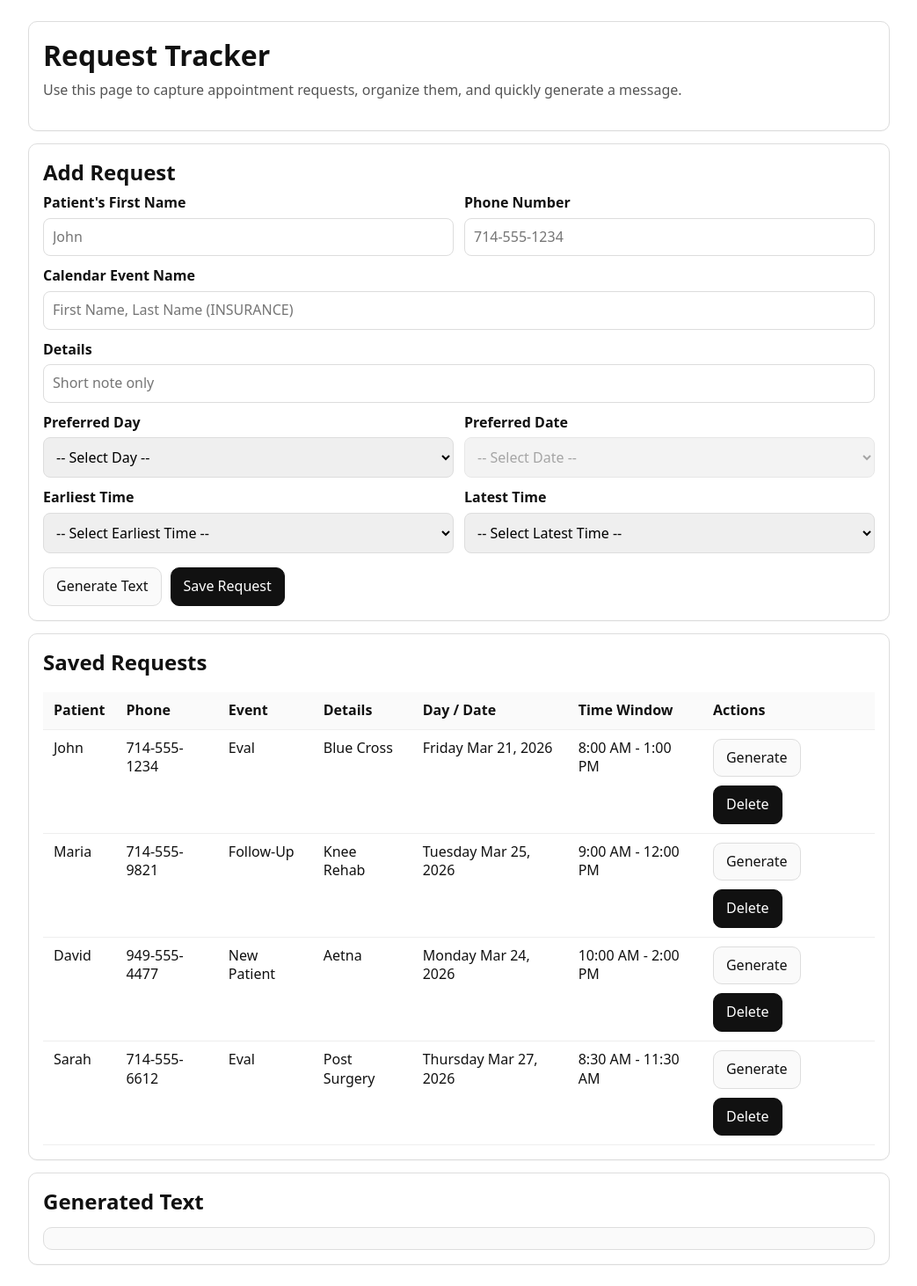
After one commit to Jonathant4242/mobilitypt-template-server, a Django app: page /request/ in a window 1280 px wide. The commit adds this page. Shown: the whole page at 88% size, without its empty margins (118-1161 px from the left). Run offline with Django 5.2, Linux system fonts and the light colour scheme.

Commit message:
Sprint 3: Java Request Processing Module + Django Integration
This update introduces a Java module that processes appointment requests created through the Django web interface. A shared file (requests.txt) allows the Django app and Java module to communicate.

The Django request page captures patient availability requests and saves them to requests.txt. The Java program reads this file to display saved requests, generate patient outreach text messages, and delete outdated requests through a command-line menu.

Key features in this sprint include the addition of a Java request processing module (java-module/), file-based request storage using requests.txt, and functionality to view, generate messages for, and delete saved requests. The update also integrates the Java module with the existing message templates stored in templates.txt and adds an updated Django request page that allows users to save request data and generate outreach messages.

The Java module demonstrates required course concepts including conditionals, loops, functions, classes, and use of the Java Collection Framework (ArrayList). File read and write operations provide persistent request storage, completing the stretch challenge.

This sprint completes the integration between the Django UI and the Java processing layer, enabling staff to quickly generate patient outreach messages based on upcoming appointment availability.

```diff
--- /dev/null
+++ b/django/templates_app/static/request.js
@@ -0,0 +1,122 @@
+// request.js
+// I use this file to handle the scheduling dropdowns on the request page.
+// The workflow is simple: the user must pick a day first. Once a day is
+// selected, the Date dropdown becomes active and shows the next 12 dates
+// for that weekday only. Time dropdowns are still populated on page load.
+
+(function () {
+  "use strict";
+
+  const daySelect = document.getElementById("preferred_day");
+  const dateSelect = document.getElementById("preferred_date");
+  const earliestTimeSelect = document.getElementById("earliest_time");
+  const latestTimeSelect = document.getElementById("latest_time");
+
+  if (!daySelect || !dateSelect || !earliestTimeSelect || !latestTimeSelect) return;
+  if (!window.TemplateUX) return;
+
+  const WEEKDAYS = [
+    "Sunday",
+    "Monday",
+    "Tuesday",
+    "Wednesday",
+    "Thursday",
+    "Friday",
+    "Saturday",
+  ];
+
+  function normalizeWeekday(value) {
+    const raw = (value || "").trim().toLowerCase();
+    if (!raw) return "";
+    return WEEKDAYS.find((day) => day.toLowerCase() === raw) || "";
+  }
+
+  function clearAndAddDefault(selectEl, label) {
+    selectEl.innerHTML = "";
+    const option = document.createElement("option");
+    option.value = "";
+    option.textContent = label;
+    selectEl.appendChild(option);
+  }
+
+  function setDateDisabledState(isDisabled) {
+    dateSelect.disabled = isDisabled;
+  }
+
+  function fillDateOptions(values) {
+    clearAndAddDefault(dateSelect, "-- Select Date --");
+
+    values.forEach(function (value) {
+      const option = document.createElement("option");
+      option.value = value;
+      option.textContent = value;
+      dateSelect.appendChild(option);
+    });
+  }
+
+  function resetDateOptions() {
+    clearAndAddDefault(dateSelect, "-- Select Date --");
+    setDateDisabledState(true);
+  }
+
+  function getNextDatesForWeekday(weekday, count) {
+    const canonical = normalizeWeekday(weekday);
+    if (!canonical) return [];
+
+    const targetIndex = WEEKDAYS.indexOf(canonical);
+    const today = new Date();
+    today.setHours(0, 0, 0, 0);
+
+    const results = [];
+    const cursor = new Date(today);
+
+    while (results.length < count) {
+      if (cursor.getDay() === targetIndex) {
+        results.push(window.TemplateUX.formatDateValue(cursor));
+      }
+      cursor.setDate(cursor.getDate() + 1);
+    }
+
+    return results;
+  }
+
+  function fillTimeSelect(selectEl, label) {
+    clearAndAddDefault(selectEl, label);
+
+    for (let mins = 8 * 60; mins <= 18 * 60; mins += 30) {
+      const option = document.createElement("option");
+      option.value = window.TemplateUX.minutesToTimeLabel
+        ? window.TemplateUX.minutesToTimeLabel(mins)
+        : buildTimeLabelFallback(mins);
+      option.textContent = option.value;
+      selectEl.appendChild(option);
+    }
+  }
+
+  function buildTimeLabelFallback(totalMinutes) {
+    const h24 = Math.floor(totalMinutes / 60);
+    const m = totalMinutes % 60;
+    const isPM = h24 >= 12;
+    const h12raw = h24 % 12;
+    const h12 = h12raw === 0 ? 12 : h12raw;
+    return `${h12}:${String(m).padStart(2, "0")} ${isPM ? "PM" : "AM"}`;
+  }
+
+  function syncDatesFromDay() {
+    const selectedDay = normalizeWeekday(daySelect.value);
+
+    if (!selectedDay) {
+      resetDateOptions();
+      return;
+    }
+
+    fillDateOptions(getNextDatesForWeekday(selectedDay, 12));
+    setDateDisabledState(false);
+  }
+
+  resetDateOptions();
+  fillTimeSelect(earliestTimeSelect, "-- Select Earliest Time --");
+  fillTimeSelect(latestTimeSelect, "-- Select Latest Time --");
+
+  daySelect.addEventListener("change", syncDatesFromDay);
+})();
--- a/django/templates_app/static/styles.css
+++ b/django/templates_app/static/styles.css
@@ -186,3 +186,62 @@ hr {
     grid-template-columns: 1fr;
   }
 }
+
+/* Request tracker page */
+.request-grid {
+  display: grid;
+  grid-template-columns: 1fr 1fr;
+  gap: var(--space-4);
+}
+
+.request-grid-full {
+  grid-column: 1 / -1;
+}
+
+.button-row {
+  display: flex;
+  gap: var(--space-3);
+  flex-wrap: wrap;
+}
+
+.request-actions {
+  margin-top: var(--space-6);
+}
+
+.button-secondary {
+  background: var(--surface);
+  color: var(--text);
+  border-color: var(--border);
+}
+
+.table-wrap {
+  overflow-x: auto;
+}
+
+.request-table {
+  width: 100%;
+  border-collapse: collapse;
+  margin-top: var(--space-3);
+}
+
+.request-table th,
+.request-table td {
+  text-align: left;
+  padding: var(--space-3) var(--space-4);
+  border-bottom: 1px solid var(--divider);
+  vertical-align: top;
+}
+
+.request-table th {
+  background: var(--surface);
+}
+
+.empty-state {
+  margin: 0;
+}
+
+@media (max-width: 720px) {
+  .request-grid {
+    grid-template-columns: 1fr;
+  }
+}
--- /dev/null
+++ b/django/templates_app/templates/request.html
@@ -0,0 +1,146 @@
+{% load static %}
+<!DOCTYPE html>
+<html lang="en">
+<head>
+  <meta charset="UTF-8">
+  <meta name="viewport" content="width=device-width, initial-scale=1.0">
+  <title>Request Tracker</title>
+  <link rel="stylesheet" href="{% static 'styles.css' %}">
+</head>
+<body>
+  <div class="container">
+    <div class="card">
+      <h1>Request Tracker</h1>
+      <p class="muted">Use this page to capture appointment requests, organize them, and quickly generate a message.</p>
+    </div>
+
+    <div class="card">
+      <h2 class="template-title">Add Request</h2>
+      <form method="POST">
+        {% csrf_token %}
+
+        <div class="request-grid">
+          <div>
+            <label for="first_name">Patient's First Name</label>
+            <input id="first_name" type="text" name="first_name" placeholder="John" required>
+          </div>
+
+          <div>
+            <label for="phone">Phone Number</label>
+            <input id="phone" type="text" name="phone" placeholder="714-555-1234">
+          </div>
+
+          <div class="request-grid-full">
+            <label for="event_name">Calendar Event Name</label>
+            <input id="event_name" type="text" name="event_name" placeholder="First Name, Last Name (INSURANCE)">
+          </div>
+
+          <div class="request-grid-full">
+            <label for="details">Details</label>
+            <input id="details" type="text" name="details" placeholder="Short note only" maxlength="50">
+          </div>
+
+          <div>
+            <label for="preferred_day">Preferred Day</label>
+            <select id="preferred_day" name="preferred_day">
+              <option value="">-- Select Day --</option>
+              <option value="Sunday">Sunday</option>
+              <option value="Monday">Monday</option>
+              <option value="Tuesday">Tuesday</option>
+              <option value="Wednesday">Wednesday</option>
+              <option value="Thursday">Thursday</option>
+              <option value="Friday">Friday</option>
+              <option value="Saturday">Saturday</option>
+            </select>
+          </div>
+
+          <div>
+            <label for="preferred_date">Preferred Date</label>
+            <select id="preferred_date" name="preferred_date" disabled>
+              <option value="">-- Select Date --</option>
+            </select>
+          </div>
+
+          <div>
+            <label for="earliest_time">Earliest Time</label>
+            <select id="earliest_time" name="earliest_time">
+              <option value="">-- Select Earliest Time --</option>
+            </select>
+          </div>
+
+          <div>
+            <label for="latest_time">Latest Time</label>
+            <select id="latest_time" name="latest_time">
+              <option value="">-- Select Latest Time --</option>
+            </select>
+          </div>
+        </div>
+
+        <div class="button-row request-actions">
+          <button type="submit" name="action" value="generate_text" class="button-secondary">Generate Text</button>
+          <button type="submit" name="action" value="save">Save Request</button>
+        </div>
+      </form>
+    </div>
+
+    <div class="card">
+      <h2 class="template-title">Saved Requests</h2>
+
+      {% if requests %}
+        <div class="table-wrap">
+          <table class="request-table">
+            <thead>
+              <tr>
+                <th>Patient</th>
+                <th>Phone</th>
+                <th>Event</th>
+                <th>Details</th>
+                <th>Day / Date</th>
+                <th>Time Window</th>
+                <th>Actions</th>
+              </tr>
+            </thead>
+            <tbody>
+              {% for r in requests %}
+                <tr>
+                  <td>{{ r.first_name }}</td>
+                  <td>{{ r.phone }}</td>
+                  <td>{{ r.event_name }}</td>
+                  <td>{{ r.details }}</td>
+                  <td>{{ r.preferred_day }} {{ r.preferred_date }}</td>
+                  <td>{{ r.earliest_time }} - {{ r.latest_time }}</td>
+                  <td>
+                    <div class="button-row">
+                      <form method="POST" style="display:inline;">
+                        {% csrf_token %}
+                        <input type="hidden" name="row_index" value="{{ forloop.counter0 }}">
+                        <button type="submit" name="action" value="generate_from_saved" class="button-secondary">Generate</button>
+                      </form>
+
+                      <form method="POST" style="display:inline;">
+                        {% csrf_token %}
+                        <input type="hidden" name="row_index" value="{{ forloop.counter0 }}">
+                        <button type="submit" name="action" value="delete_request">Delete</button>
+                      </form>
+                    </div>
+                  </td>
+                </tr>
+              {% endfor %}
+            </tbody>
+          </table>
+        </div>
+      {% else %}
+        <p class="muted empty-state">No requests saved yet.</p>
+      {% endif %}
+    </div>
+
+    <div class="card">
+      <h2 class="template-title">Generated Text</h2>
+      <pre>{{ generated_text }}</pre>
+    </div>
+  </div>
+
+  <script defer src="{% static 'ux-lib.js' %}"></script>
+  <script defer src="{% static 'request.js' %}"></script>
+</body>
+</html>
--- a/django/templates_app/urls.py
+++ b/django/templates_app/urls.py
@@ -3,4 +3,5 @@ from . import views
 
 urlpatterns = [
     path("", views.home, name="home"),
+    path("request/", views.request_view, name="request"),
 ]
--- a/django/templates_app/views.py
+++ b/django/templates_app/views.py
@@ -2,11 +2,10 @@ from __future__ import annotations
 
 from dataclasses import dataclass
 from pathlib import Path
+import re
+from typing import Optional
 
 from django.shortcuts import render
-
-import re
-from typing import Optional
 
 
 @dataclass(frozen=True)
@@ -17,8 +16,7 @@ class TemplateBlock:
 
 def _repo_root() -> Path:
     # This file lives at: <repo>/django/templates_app/views.py
-    # Going up two parents returns the repo root:
-    #   <repo>/django/templates_app/views.py -> parents[2] == <repo>
+    # Going up two parents returns the repo root.
     return Path(__file__).resolve().parents[2]
 
 
@@ -26,33 +24,13 @@ def _templates_txt_path() -> Path:
     return _repo_root() / "templates.txt"
 
 
+def _requests_txt_path() -> Path:
+    return _repo_root() / "requests.txt"
+
+
 def _parse_templates_txt(text: str) -> list[TemplateBlock]:
-    """Parse `templates.txt` into a list of TemplateBlock objects.
-
-    File format
-    -----------
-    Each template is a "block" separated by a line containing `---`.
-
-    The first non-empty line of a block must be the header:
-        {Button} = Title
-
-    All following lines in the block become the body.
-
-    Example
-    -------
-        {Button} = New Patient
-        Hi, this is Mobility Physical Therapy...
-        ---
-
-    Notes
-    -----
-    - Blocks that do not start with `{Button}` are ignored.
-    - The title can be written as `{Button} = Title` or `{Button}=Title`.
-    """
-
-    # Split into candidate blocks using the `---` delimiter.
+    """Parse templates.txt into TemplateBlock objects."""
     raw_blocks = text.split("---")
-
     blocks: list[TemplateBlock] = []
 
     for raw in raw_blocks:
@@ -62,7 +40,6 @@ def _parse_templates_txt(text: str) -> list[TemplateBlock]:
 
         lines = [ln.rstrip("\n") for ln in chunk.splitlines()]
 
-        # Remove leading/trailing empty lines to normalize parsing.
         while lines and not lines[0].strip():
             lines.pop(0)
         while lines and not lines[-1].strip():
@@ -75,10 +52,10 @@ def _parse_templates_txt(text: str) -> list[TemplateBlock]:
         if not header.startswith("{Button}"):
             continue
 
-        # Parse title: allow formats like "{Button} = Title" or "{Button}=Title"
         remainder = header.replace("{Button}", "", 1).strip()
         if remainder.startswith("="):
             remainder = remainder[1:].strip()
+
         title = remainder
         if not title:
             continue
@@ -100,21 +77,15 @@ def load_template_blocks() -> list[TemplateBlock]:
 
 # --- Helper constants and functions for placeholder validation ---
 _DAY_RE = re.compile(r"^[A-Za-z][A-Za-z\s-]*$")
-
-# Accept either MM/DD/YYYY (or M/D/YYYY) OR a human readable month format like "Feb 22, 2026".
 _DATE_NUMERIC_RE = re.compile(r"^(0?[1-9]|1[0-2])/(0?[1-9]|[12]\d|3[01])/\d{4}$")
 _DATE_TEXT_RE = re.compile(
     r"^(Jan|January|Feb|February|Mar|March|Apr|April|May|Jun|June|Jul|July|Aug|August|Sep|Sept|September|Oct|October|Nov|November|Dec|December)\s+([12]\d|3[01]|0?[1-9])(?:,\s*\d{4})?$",
     re.IGNORECASE,
 )
-
-# Accept "3:30 PM", "03:30pm", or 24-hour "15:30".
 _TIME_RE = re.compile(r"^(?:([01]?\d|2[0-3]):[0-5]\d)(?:\s*([AaPp][Mm]))?$")
 
 
 def _needs_placeholders(body: str) -> set[str]:
-    """Return the set of placeholder keys required by the template body."""
-
     required: set[str] = set()
     upper = body.upper()
     if "{DAY}" in upper:
@@ -127,58 +98,24 @@ def _needs_placeholders(body: str) -> set[str]:
 
 
 def _validate_day(value: str) -> Optional[str]:
-    """Validate DAY input.
-
-    Returns an error string if invalid; otherwise None.
-    """
-
     if not _DAY_RE.fullmatch(value):
         return "DAY must be letters only (spaces and hyphens allowed)."
     return None
 
 
 def _validate_date(value: str) -> Optional[str]:
-    """Validate DATE input.
-
-    Accepted formats:
-      - MM/DD/YYYY (e.g., 02/22/2026)
-      - Month Day[, Year] (e.g., Feb 22, 2026)
-
-    Returns an error string if invalid; otherwise None.
-    """
-
     if _DATE_NUMERIC_RE.fullmatch(value) or _DATE_TEXT_RE.fullmatch(value):
         return None
     return "DATE must look like 02/22/2026 or Feb 22, 2026."
 
 
 def _validate_time(value: str) -> Optional[str]:
-    """Validate TIME input.
-
-    Accepted formats:
-      - 3:30 PM
-      - 15:30
-
-    Returns an error string if invalid; otherwise None.
-    """
-
     if not _TIME_RE.fullmatch(value):
         return "TIME must look like 3:30 PM or 15:30."
     return None
 
 
 def _apply_placeholders(template: str, *, day: str, date: str, time: str) -> str:
-    """Replace supported placeholders in a template body.
-
-    `str.format()` is intentionally not used here because any unexpected `{...}`
-    token in the message would raise `KeyError`. This helper performs plain
-    string replacement for the placeholders listed below.
-
-    Supported placeholders:
-      - {DAY}, {DATE}, {TIME}
-      - {day}, {date}, {time}
-    """
-
     replacements = {
         "{DAY}": day,
         "{DATE}": date,
@@ -195,15 +132,9 @@ def _apply_placeholders(template: str, *, day: str, date: str, time: str) -> str
 
 
 def home(request):
-    """Render the template generator page.
-
-    GET: Show the template picker + input form.
-    POST: Validate input, apply placeholders, and display the generated message.
-    """
-
+    """Render the template generator page."""
     blocks = load_template_blocks()
 
-    # Defaults for initial page load and to preserve form state.
     selected_title = ""
     generated_message = ""
     error = ""
@@ -226,7 +157,6 @@ def home(request):
             else:
                 required_fields = _needs_placeholders(chosen.body)
 
-                # Required-field checks (only require what the template uses).
                 if "day" in required_fields and not day:
                     error = "DAY is required for this template."
                 elif "date" in required_fields and not date:
@@ -234,7 +164,6 @@ def home(request):
                 elif "time" in required_fields and not time:
                     error = "TIME is required for this template."
                 else:
-                    # Format checks (only validate what was provided / required).
                     if day and (msg := _validate_day(day)):
                         error = msg
                     elif date and (msg := _validate_date(date)):
@@ -257,3 +186,120 @@ def home(request):
             "time": time,
         },
     )
+
+
+# -----------------------------
+# Request tracker view helpers
+# -----------------------------
+
+def _load_requests() -> list[dict[str, str]]:
+    requests_file = _requests_txt_path()
+    stored_requests: list[dict[str, str]] = []
+
+    if not requests_file.exists():
+        return stored_requests
+
+    with requests_file.open("r", encoding="utf-8") as f:
+        for line in f:
+            parts = line.rstrip("\n").split("|")
+            if len(parts) != 8:
+                continue
+
+            stored_requests.append(
+                {
+                    "first_name": parts[0],
+                    "phone": parts[1],
+                    "event_name": parts[2],
+                    "details": parts[3],
+                    "preferred_day": parts[4],
+                    "preferred_date": parts[5],
+                    "earliest_time": parts[6],
+                    "latest_time": parts[7],
+                }
+            )
+
+    return stored_requests
+
+
+def _save_requests(requests: list[dict[str, str]]) -> None:
+    requests_file = _requests_txt_path()
+    with requests_file.open("w", encoding="utf-8") as f:
+        for r in requests:
+            line = "|".join(
+                [
+                    r.get("first_name", ""),
+                    r.get("phone", ""),
+                    r.get("event_name", ""),
+                    r.get("details", "")[:50],
+                    r.get("preferred_day", ""),
+                    r.get("preferred_date", ""),
+                    r.get("earliest_time", ""),
+                    r.get("latest_time", ""),
+                ]
+            )
+            f.write(line + "\n")
+
+
+def _build_request_text(request_item: dict[str, str]) -> str:
+    day = request_item.get("preferred_day") or "the requested day"
+    date = request_item.get("preferred_date") or "the requested date"
+    earliest = request_item.get("earliest_time") or "the earliest available time"
+    latest = request_item.get("latest_time") or "the latest available time"
+
+    return (
+        "Hello, this is Mobility Physical Therapy.\n\n"
+        f"We have an opening available on {day}, {date} between {earliest} and {latest}.\n\n"
+        "Please call us at 714-389-9306 if you would like to schedule.\n\n"
+        "Thank you."
+    )
+
+
+def request_view(request):
+    generated_text = ""
+    stored_requests = _load_requests()
+
+    if request.method == "POST":
+        action = request.POST.get("action", "")
+
+        request_item = {
+            "first_name": request.POST.get("first_name", "").strip(),
+            "phone": request.POST.get("phone", "").strip(),
+            "event_name": request.POST.get("event_name", "").strip(),
+            "details": request.POST.get("details", "").strip()[:50],
+            "preferred_day": request.POST.get("preferred_day", "").strip(),
+            "preferred_date": request.POST.get("preferred_date", "").strip(),
+            "earliest_time": request.POST.get("earliest_time", "").strip(),
+            "latest_time": request.POST.get("latest_time", "").strip(),
+        }
+
+        if action in {"save", "save_request"}:
+            stored_requests.append(request_item)
+            _save_requests(stored_requests)
+
+        elif action == "generate_text":
+            generated_text = _build_request_text(request_item)
+
+        elif action == "generate_from_saved":
+            try:
+                index = int(request.POST.get("row_index", "-1"))
+            except ValueError:
+                index = -1
+
+            if 0 <= index < len(stored_requests):
+                generated_text = _build_request_text(stored_requests[index])
+
+        elif action == "delete_request":
+            try:
+                index = int(request.POST.get("row_index", "-1"))
+            except ValueError:
+                index = -1
+
+            if 0 <= index < len(stored_requests):
+                del stored_requests[index]
+                _save_requests(stored_requests)
+
+    context = {
+        "requests": stored_requests,
+        "generated_text": generated_text,
+    }
+    return render(request, "request.html", context)
--- /dev/null
+++ b/requests.txt
@@ -0,0 +1,4 @@
+John|714-555-1234|Eval|Blue Cross|Friday|Mar 21, 2026|8:00 AM|1:00 PM
+Maria|714-555-9821|Follow-Up|Knee Rehab|Tuesday|Mar 25, 2026|9:00 AM|12:00 PM
+David|949-555-4477|New Patient|Aetna|Monday|Mar 24, 2026|10:00 AM|2:00 PM
+Sarah|714-555-6612|Eval|Post Surgery|Thursday|Mar 27, 2026|8:30 AM|11:30 AM
```
Also changed, not shown: README.md, 12 other files.
